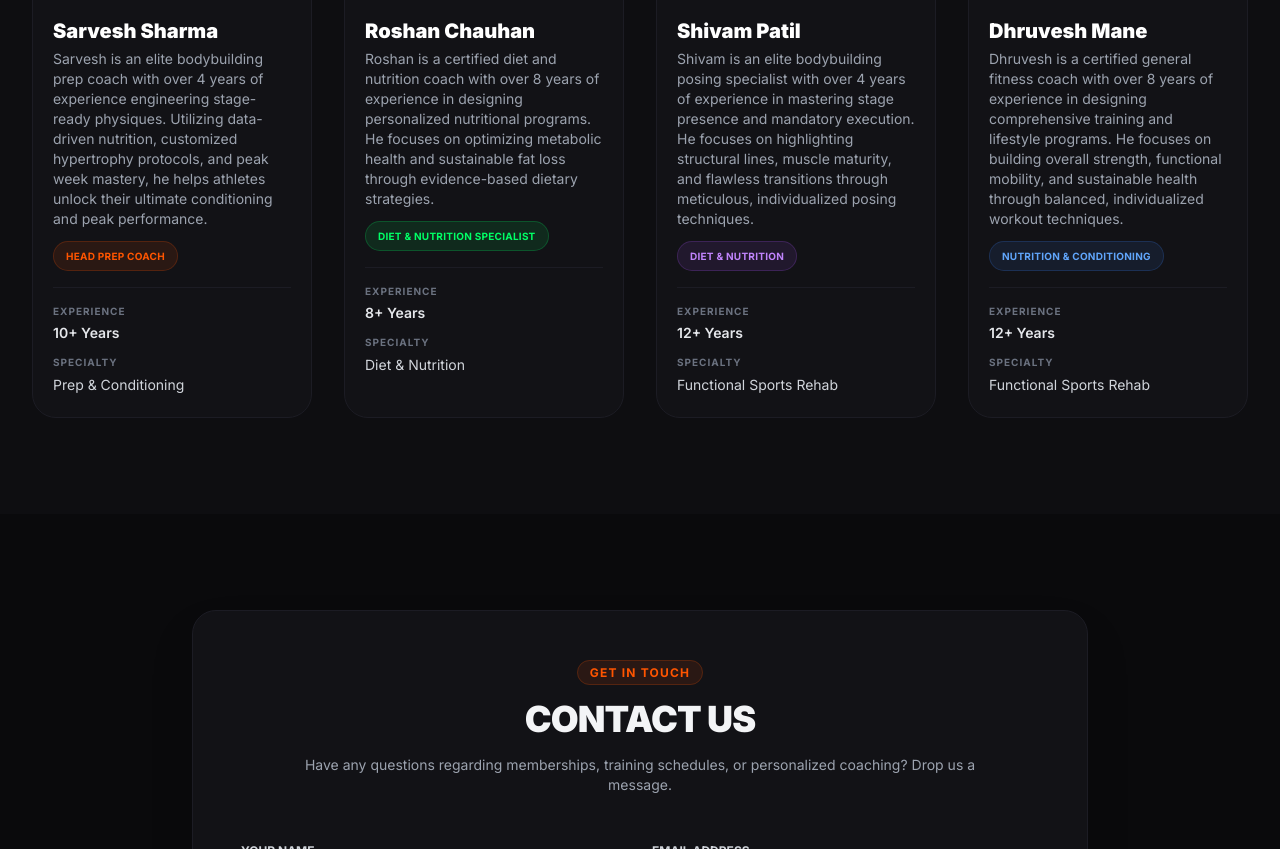
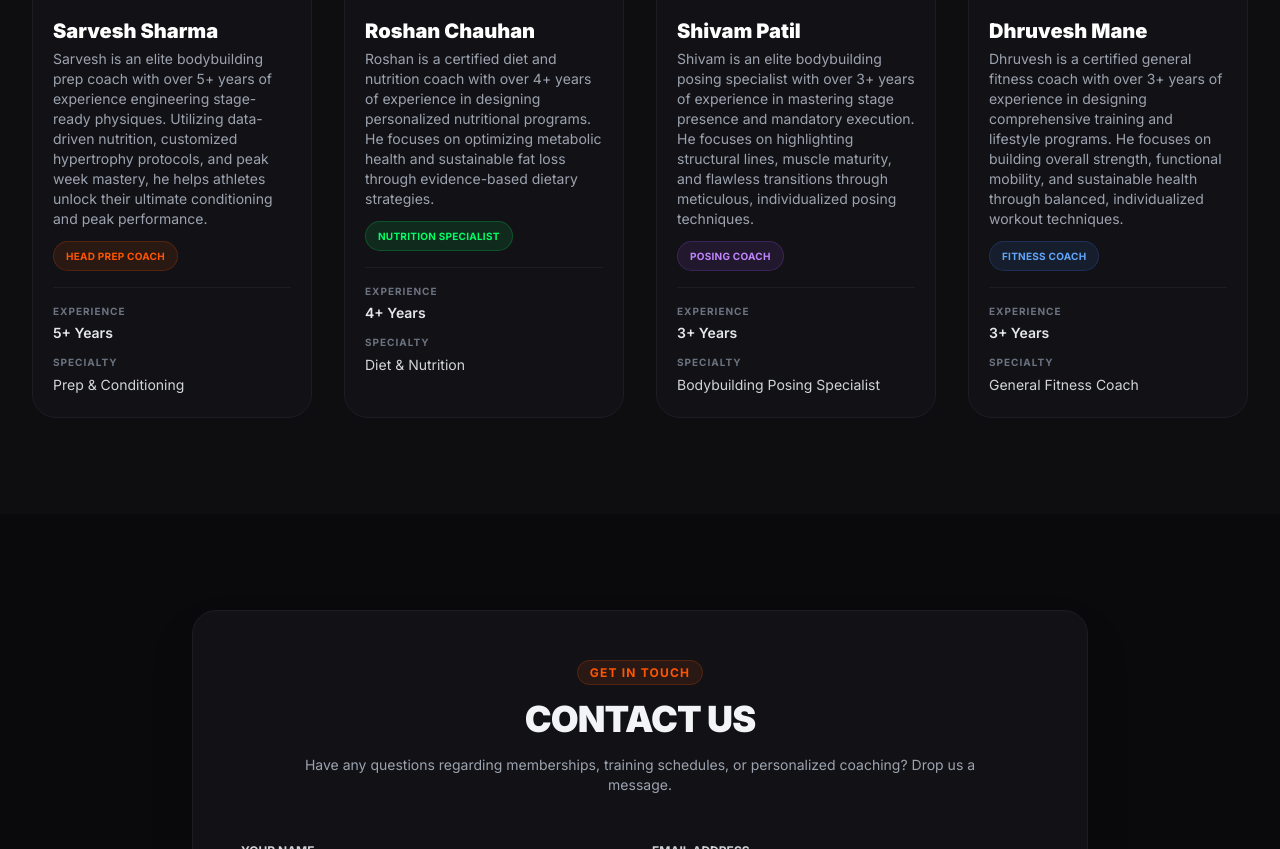
Before and after one commit to mrsarveshsharma/Fit-Matrix, a plain HTML site: page fit-matrix/index.html in a window 1280 px wide. Shown: the part 4249-5098 px from the top of the page. Drawn offline with nearby package versions, Linux system fonts and the light colour scheme.

Commit message:
Trainer's Profile

```diff
--- a/fit-matrix/index.html
+++ b/fit-matrix/index.html
@@ -43,7 +43,7 @@
 
     <header class="fixed top-0 left-0 right-0 z-50 glass-nav border-b border-dark-700 transition-all duration-300" id="navbar">
         <div class="max-w-7xl mx-auto px-4 sm:px-6 lg:px-8 h-20 flex items-center justify-between">
-            <a href="main.html" class="flex items-center gap-3 group">
+            <a href="#home" class="flex items-center gap-3 group">
                 <img src="site-logo.png" alt="Fit-Matrix Logo" class="w-10 h-10 rounded-lg border border-dark-600">
                 <span class="text-2xl font-black tracking-wider uppercase bg-gradient-to-r from-white via-gray-200 to-accent-orange bg-clip-text text-transparent group-hover:scale-105 transition-transform duration-300">Fit<span class="text-accent-orange">Matrix</span></span>
             </a>
@@ -283,13 +283,13 @@
                         </div>
                         <div class="flex flex-col flex-1 p-5">
                             <h3 class="text-xl font-black text-white">Sarvesh Sharma</h3>
-                            <p class="text-sm text-gray-400 mt-1">Sarvesh is an elite bodybuilding prep coach with over 4 years of experience
+                            <p class="text-sm text-gray-400 mt-1">Sarvesh is an elite bodybuilding prep coach with over 5+ years of experience
                                 engineering stage-ready physiques. Utilizing data-driven nutrition, customized hypertrophy protocols,
                                 and peak week mastery, he helps athletes unlock their ultimate conditioning and peak performance.</p>
                             <span class="self-start mt-3 rounded-full border border-accent-orange/20 bg-accent-orange/10 px-3 py-1.5 text-[10px] leading-4 font-bold uppercase tracking-wide text-accent-orange">Head Prep Coach</span>
                             <div class="mt-4 border-t border-dark-700 pt-4">
                                 <p class="text-[10px] font-bold uppercase tracking-widest text-gray-500">Experience</p>
-                                <p class="mt-1 text-sm font-semibold text-gray-200">10+ Years</p>
+                                <p class="mt-1 text-sm font-semibold text-gray-200">5+ Years</p>
                                 <p class="mt-3 text-[10px] font-bold uppercase tracking-widest text-gray-500">Specialty</p>
                                 <p class="mt-1 text-sm leading-relaxed text-gray-300">Prep &amp; Conditioning</p>
                             </div>
@@ -303,13 +303,13 @@
                         </div>
                         <div class="flex flex-col flex-1 p-5">
                             <h3 class="text-xl font-black text-white">Roshan Chauhan</h3>
-                            <p class="text-sm text-gray-400 mt-1">Roshan is a certified diet and nutrition coach with over 8 years of
+                            <p class="text-sm text-gray-400 mt-1">Roshan is a certified diet and nutrition coach with over 4+ years of
                                 experience in designing personalized nutritional programs. He focuses on optimizing metabolic
                                 health and sustainable fat loss through evidence-based dietary strategies.</p>
-                            <span class="self-start mt-3 rounded-full border border-accent-green/20 bg-accent-green/10 px-3 py-1.5 text-[10px] leading-4 font-bold uppercase tracking-wide text-accent-green">Diet &amp; Nutrition Specialist</span>
+                            <span class="self-start mt-3 rounded-full border border-accent-green/20 bg-accent-green/10 px-3 py-1.5 text-[10px] leading-4 font-bold uppercase tracking-wide text-accent-green">Nutrition Specialist</span>
                             <div class="mt-4 border-t border-dark-700 pt-4">
                                 <p class="text-[10px] font-bold uppercase tracking-widest text-gray-500">Experience</p>
-                                <p class="mt-1 text-sm font-semibold text-gray-200">8+ Years</p>
+                                <p class="mt-1 text-sm font-semibold text-gray-200">4+ Years</p>
                                 <p class="mt-3 text-[10px] font-bold uppercase tracking-widest text-gray-500">Specialty</p>
                                 <p class="mt-1 text-sm leading-relaxed text-gray-300">Diet &amp; Nutrition</p>
                             </div>
@@ -323,15 +323,15 @@
                         </div>
                         <div class="flex flex-col flex-1 p-5">
                             <h3 class="text-xl font-black text-white">Shivam Patil</h3>
-                                <p class="text-sm text-gray-400 mt-1">Shivam is an elite bodybuilding posing specialist with over 4 years of
+                                <p class="text-sm text-gray-400 mt-1">Shivam is an elite bodybuilding posing specialist with over 3+ years of
                                     experience in mastering stage presence and mandatory execution. He focuses on highlighting structural
                                     lines, muscle maturity, and flawless transitions through meticulous, individualized posing techniques.</p>
-                            <span class="self-start mt-3 rounded-full border border-purple-500/20 bg-purple-500/10 px-3 py-1.5 text-[10px] leading-4 font-bold uppercase tracking-wide text-purple-400">Diet &amp; Nutrition</span>
+                            <span class="self-start mt-3 rounded-full border border-purple-500/20 bg-purple-500/10 px-3 py-1.5 text-[10px] leading-4 font-bold uppercase tracking-wide text-purple-400">Posing Coach</span>
                             <div class="mt-4 border-t border-dark-700 pt-4">
                                 <p class="text-[10px] font-bold uppercase tracking-widest text-gray-500">Experience</p>
-                                <p class="mt-1 text-sm font-semibold text-gray-200">12+ Years</p>
+                                <p class="mt-1 text-sm font-semibold text-gray-200">3+ Years</p>
                                 <p class="mt-3 text-[10px] font-bold uppercase tracking-widest text-gray-500">Specialty</p>
-                                <p class="mt-1 text-sm leading-relaxed text-gray-300">Functional Sports Rehab</p>
+                                <p class="mt-1 text-sm leading-relaxed text-gray-300">Bodybuilding Posing Specialist</p>
                             </div>
                         </div>
                     </div>
@@ -342,15 +342,15 @@
                         </div>
                         <div class="flex flex-col flex-1 p-5">
                             <h3 class="text-xl font-black text-white">Dhruvesh Mane</h3>
-                             <p class="text-sm text-gray-400 mt-1">Dhruvesh is a certified general fitness coach with over 8 years of
+                             <p class="text-sm text-gray-400 mt-1">Dhruvesh is a certified general fitness coach with over 3+ years of
                                 experience in designing comprehensive training and lifestyle programs. He focuses on building overall
                                 strength, functional mobility, and sustainable health through balanced, individualized workout techniques.</p>
-                            <span class="self-start mt-3 rounded-full border border-blue-500/20 bg-blue-500/10 px-3 py-1.5 text-[10px] leading-4 font-bold uppercase tracking-wide text-blue-400">Nutrition &amp; Conditioning</span>
+                            <span class="self-start mt-3 rounded-full border border-blue-500/20 bg-blue-500/10 px-3 py-1.5 text-[10px] leading-4 font-bold uppercase tracking-wide text-blue-400">Fitness Coach</span>
                             <div class="mt-4 border-t border-dark-700 pt-4">
                                 <p class="text-[10px] font-bold uppercase tracking-widest text-gray-500">Experience</p>
-                                <p class="mt-1 text-sm font-semibold text-gray-200">12+ Years</p>
+                                <p class="mt-1 text-sm font-semibold text-gray-200">3+ Years</p>
                                 <p class="mt-3 text-[10px] font-bold uppercase tracking-widest text-gray-500">Specialty</p>
-                                <p class="mt-1 text-sm leading-relaxed text-gray-300">Functional Sports Rehab</p>
+                                <p class="mt-1 text-sm leading-relaxed text-gray-300">General Fitness Coach</p>
                             </div>
                         </div>
                     </div>
```
